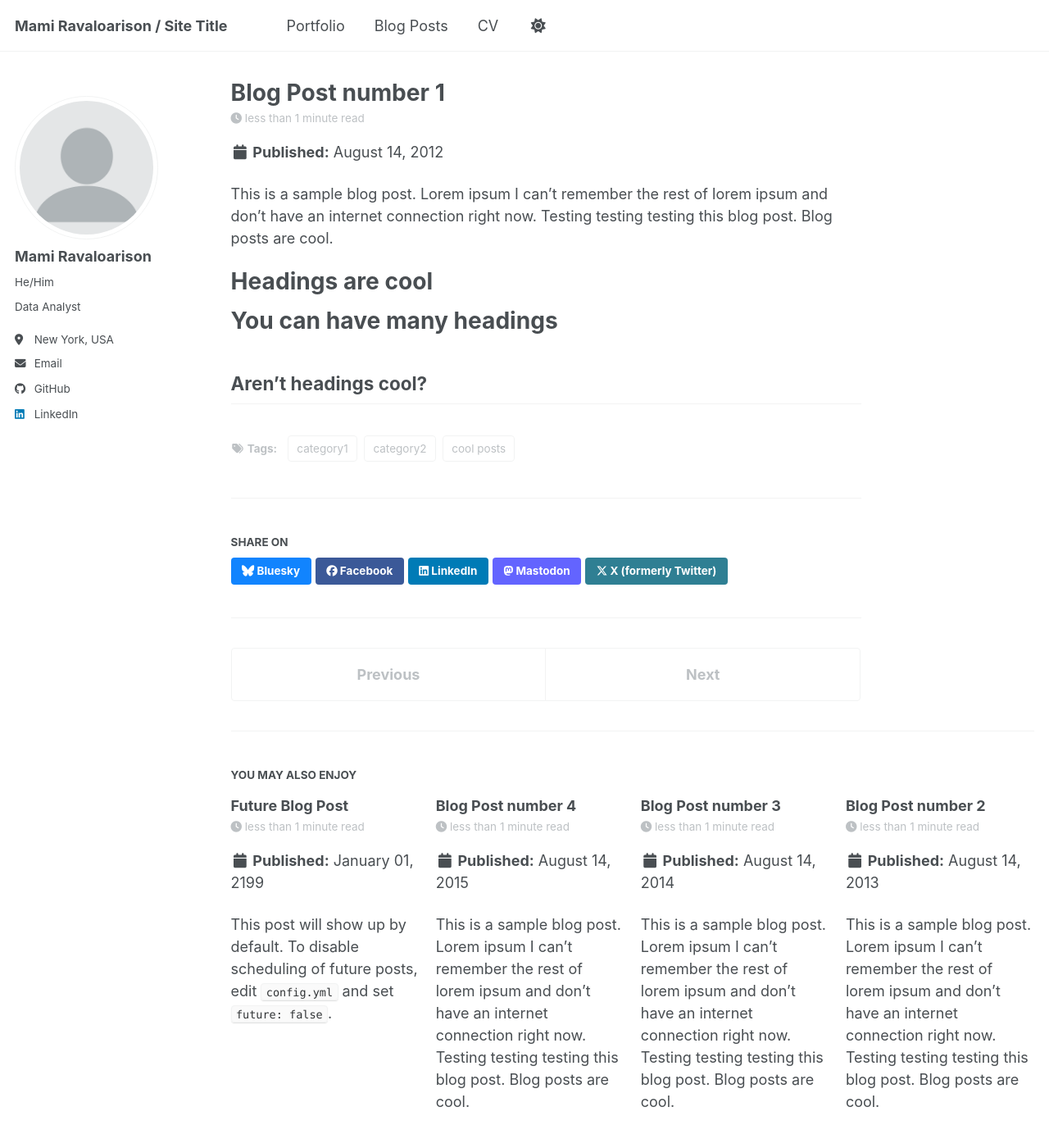
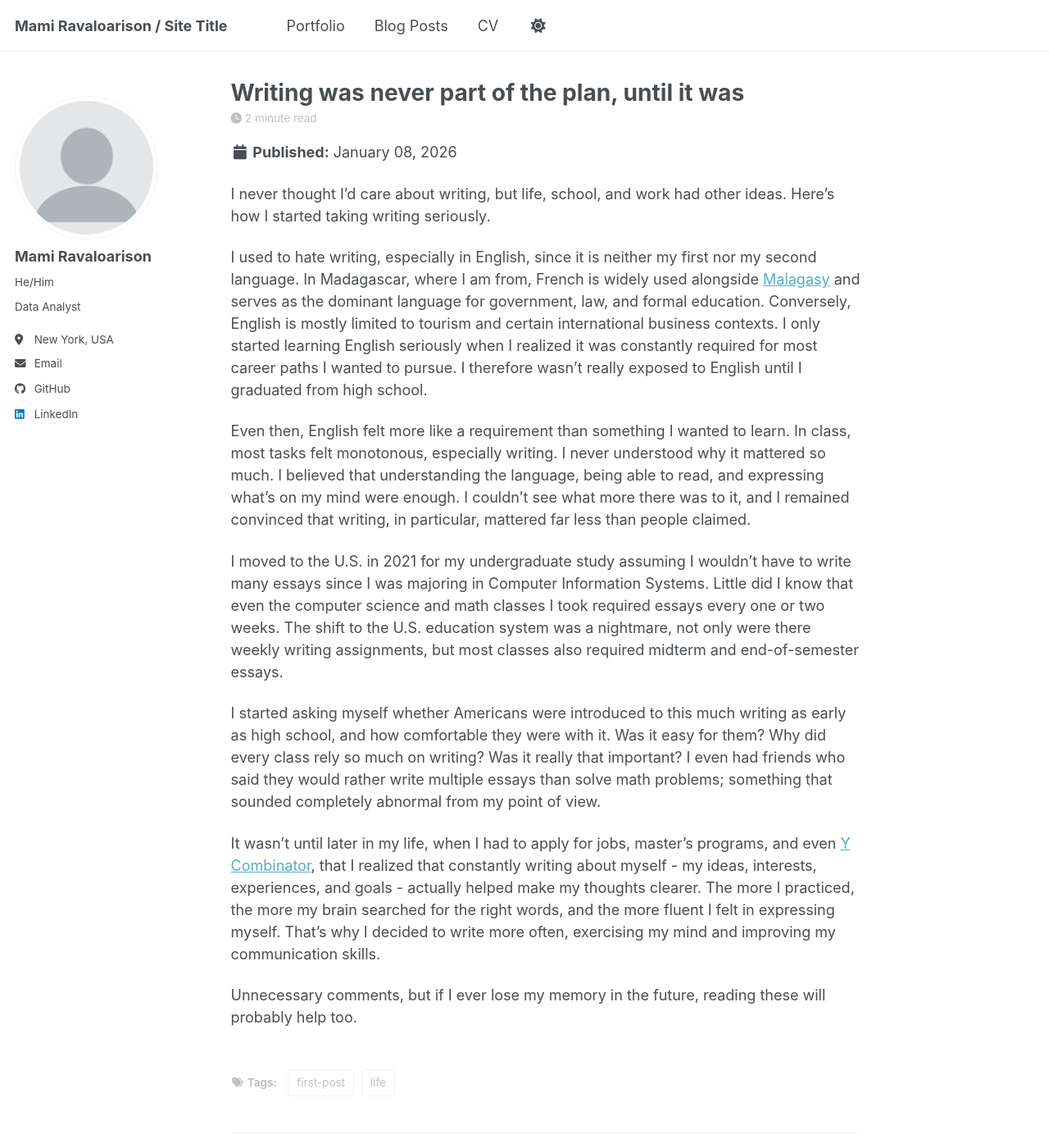
Before and after one commit to mravaloarison/test, a Jekyll site: the page built from _posts/2012-08-14-blog-post-1.md, in a window 1280 px wide and 1400 px high. Shown: the whole window at 82% size. Built offline with Jekyll 4.4.1, drawn with Linux system fonts in a browser that asks for light colours; a script bundle is joined from its source files by our own code; library files that are not in the unit come from our copies; some of the changed text lies outside the part shown.

Commit message:
testing new changes

```diff
--- a/_includes/footer.html
+++ b/_includes/footer.html
@@ -1,25 +1,3 @@
-{% include base_path %}
-
-{% if site.author.github or site.author.bitbucket or site.atom_feed.hide != true %}
-<div class="page__footer-follow">
-  <ul class="social-icons">
-    {% if site.data.ui-text[site.locale].follow_label %}
-      <li><strong>{{ site.data.ui-text[site.locale].follow_label }}</strong></li>
-    {% endif %}
-    {% if site.author.github %}
-      <li><a href="https://github.com/{{ site.author.github }}"><i class="fab fa-github" aria-hidden="true"></i> GitHub</a></li>
-    {% endif %}
-    {% if site.author.bitbucket %}
-      <li><a href="https://bitbucket.org/{{ site.author.bitbucket }}"><i class="fab fa-bitbucket" aria-hidden="true"></i> Bitbucket</a></li>
-    {% endif %}
-    {% if site.atom_feed.hide != true %}
-    <li><a href="{% if site.atom_feed.path %}{{ site.atom_feed.path }}{% else %}{{ base_path }}/feed.xml{% endif %}"><i class="fa fa-fw fa-rss-square" aria-hidden="true"></i> {{ site.data.ui-text[site.locale].feed_label | default: "Feed" }}</a></li>
-    {% endif %}
-  </ul>
+<div class="page__footer-copyright">
+  &copy; {{ site.time | date: '%Y' }} {{ site.name | default: site.title }}
 </div>
-{% endif %}
-
-<div class="page__footer-copyright">
-  &copy; {{ site.time | date: '%Y' }} {{ site.name | default: site.title }}, {{ site.data.ui-text[site.locale].powered_by | default: "Powered by" }} <a href="https://jekyllrb.com" rel="nofollow">Jekyll</a> &amp; <a href="https://github.com/academicpages/academicpages.github.io">AcademicPages</a>, a fork of <a href="https://mademistakes.com/work/minimal-mistakes-jekyll-theme/" rel="nofollow">Minimal Mistakes</a>.<br />
-  Site last updated {{ "now" | date: '%Y-%m-%d' }}
-</div>
--- a/_includes/footer/custom.html
+++ b/_includes/footer/custom.html
@@ -9,8 +6,8 @@
 <!-- Support for Mermaid -->
 <script type="module">
     import mermaid from 'https://cdn.jsdelivr.net/npm/mermaid@11/dist/mermaid.esm.min.mjs';
-    mermaid.initialize({startOnLoad:true, theme:'default'});
-    await mermaid.run({querySelector:'code.language-mermaid'});
+    mermaid.initialize({ startOnLoad: true, theme: 'default' });
+    await mermaid.run({ querySelector: 'code.language-mermaid' });
 </script>
 
 <!-- end custom footer snippets -->
--- a/_posts/2012-08-14-blog-post-1.md
+++ b/_posts/2012-08-14-blog-post-1.md
@@ -1,20 +1,22 @@
 ---
-title: 'Blog Post number 1'
-date: 2012-08-14
-permalink: /posts/2012/08/blog-post-1/
+title: "Writing was never part of the plan, until it was"
+date: 2026-01-08
+permalink: /posts/2026/01/first-post/
 tags:
-  - cool posts
-  - category1
-  - category2
+    - first-post
+    - life
 ---
 
-This is a sample blog post. Lorem ipsum I can't remember the rest of lorem ipsum and don't have an internet connection right now. Testing testing testing this blog post. Blog posts are cool.
+I never thought I’d care about writing, but life, school, and work had other ideas. Here’s how I started taking writing seriously.
 
-Headings are cool
-======
+I used to hate writing, especially in English, since it is neither my first nor my second language. In Madagascar, where I am from, French is widely used alongside <a href="https://en.wikipedia.org/wiki/Malagasy_language">Malagasy</a> and serves as the dominant language for government, law, and formal education. Conversely, English is mostly limited to tourism and certain international business contexts. I only started learning English seriously when I realized it was constantly required for most career paths I wanted to pursue. I therefore wasn’t really exposed to English until I graduated from high school.
 
-You can have many headings
-======
+Even then, English felt more like a requirement than something I wanted to learn. In class, most tasks felt monotonous, especially writing. I never understood why it mattered so much. I believed that understanding the language, being able to read, and expressing what’s on my mind were enough. I couldn’t see what more there was to it, and I remained convinced that writing, in particular, mattered far less than people claimed.
 
-Aren't headings cool?
-------
+I moved to the U.S. in 2021 for my undergraduate study assuming I wouldn’t have to write many essays since I was majoring in Computer Information Systems. Little did I know that even the computer science and math classes I took required essays every one or two weeks. The shift to the U.S. education system was a nightmare, not only were there weekly writing assignments, but most classes also required midterm and end-of-semester essays.
+
+I started asking myself whether Americans were introduced to this much writing as early as high school, and how comfortable they were with it. Was it easy for them? Why did every class rely so much on writing? Was it really that important? I even had friends who said they would rather write multiple essays than solve math problems; something that sounded completely abnormal from my point of view.
+
+It wasn’t until later in my life, when I had to apply for jobs, master’s programs, and even <a href="https://www.ycombinator.com/">Y Combinator</a>, that I realized that constantly writing about myself - my ideas, interests, experiences, and goals - actually helped make my thoughts clearer. The more I practiced, the more my brain searched for the right words, and the more fluent I felt in expressing myself. That’s why I decided to write more often, exercising my mind and improving my communication skills.
+
+Unnecessary comments, but if I ever lose my memory in the future, reading these will probably help too.
--- a/_posts/2199-01-01-future-post.md
+++ /dev/null
@@ -1,11 +0,0 @@
----
-title: 'Future Blog Post'
-date: 2199-01-01
-permalink: /posts/2012/08/blog-post-4/
-tags:
-  - cool posts
-  - category1
-  - category2
----
-
-This post will show up by default. To disable scheduling of future posts, edit `config.yml` and set `future: false`.
```
Also changed, not shown: other parts of _includes/footer/custom.html (+0 -3 lines), _data/cv.yml (added, +112 -0 lines), _pages/about.md (+3 -3 lines), _pages/cv.md (+31 -30 lines), _publications/2009-10-01-paper-title-number-1.md (deleted, +0 -14 lines), _publications/2010-10-01-paper-title-number-2.md (deleted, +0 -14 lines), _publications/2015-10-01-paper-title-number-3.md (deleted, +0 -14 lines), _publications/2024-02-17-paper-title-number-4.md (deleted, +0 -13 lines), _publications/2025-06-08-paper-title-number-5.md (deleted, +0 -13 lines), _talks/2012-03-01-talk-1.md (deleted, +0 -11 lines), _talks/2013-03-01-tutorial-1.md (deleted, +0 -13 lines), _talks/2014-02-01-talk-2.md (deleted, +0 -13 lines), _talks/2014-03-01-talk-3.md (deleted, +0 -11 lines), _teaching/2014-spring-teaching-1.md (deleted, +0 -20 lines), 1 more files, 1 other file.
